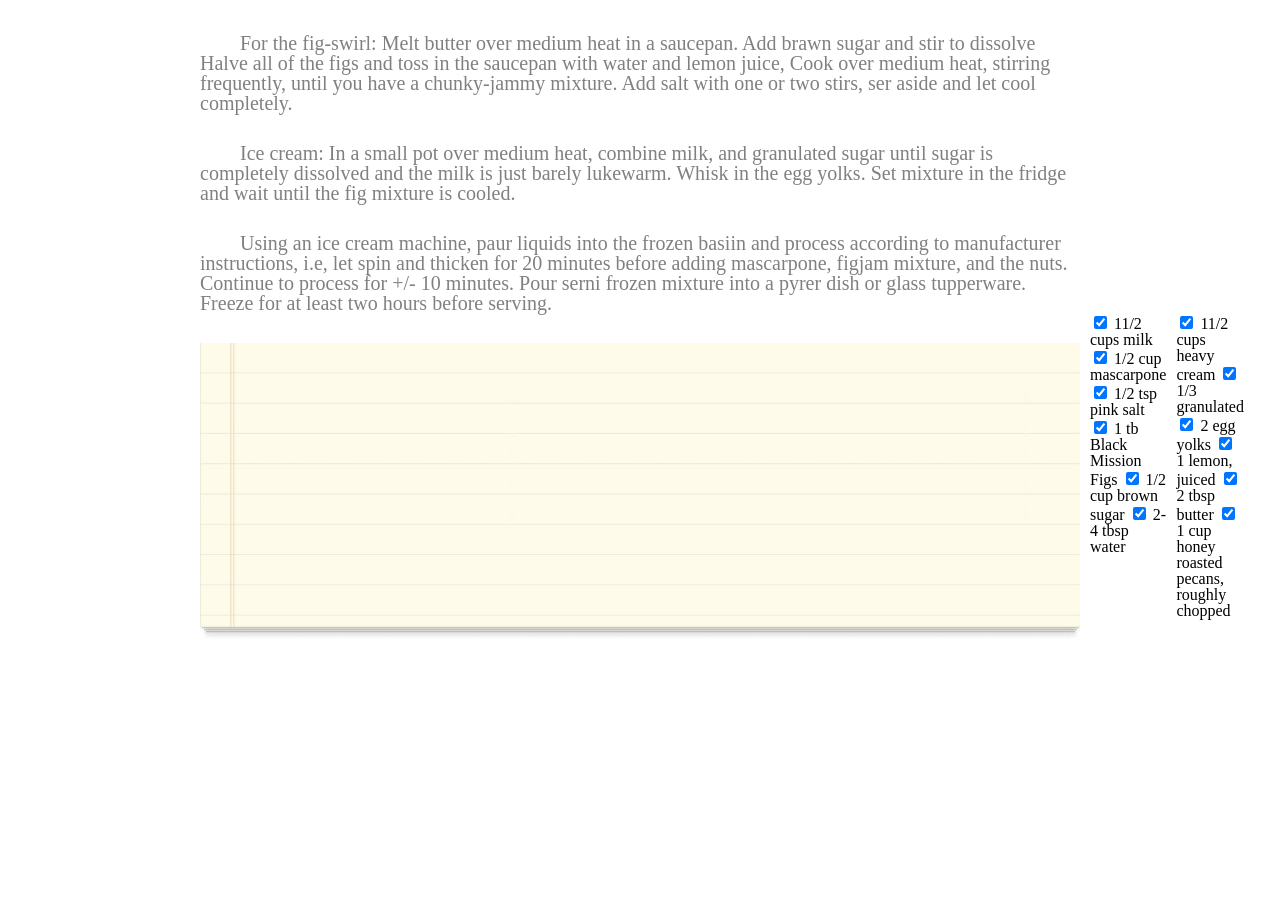
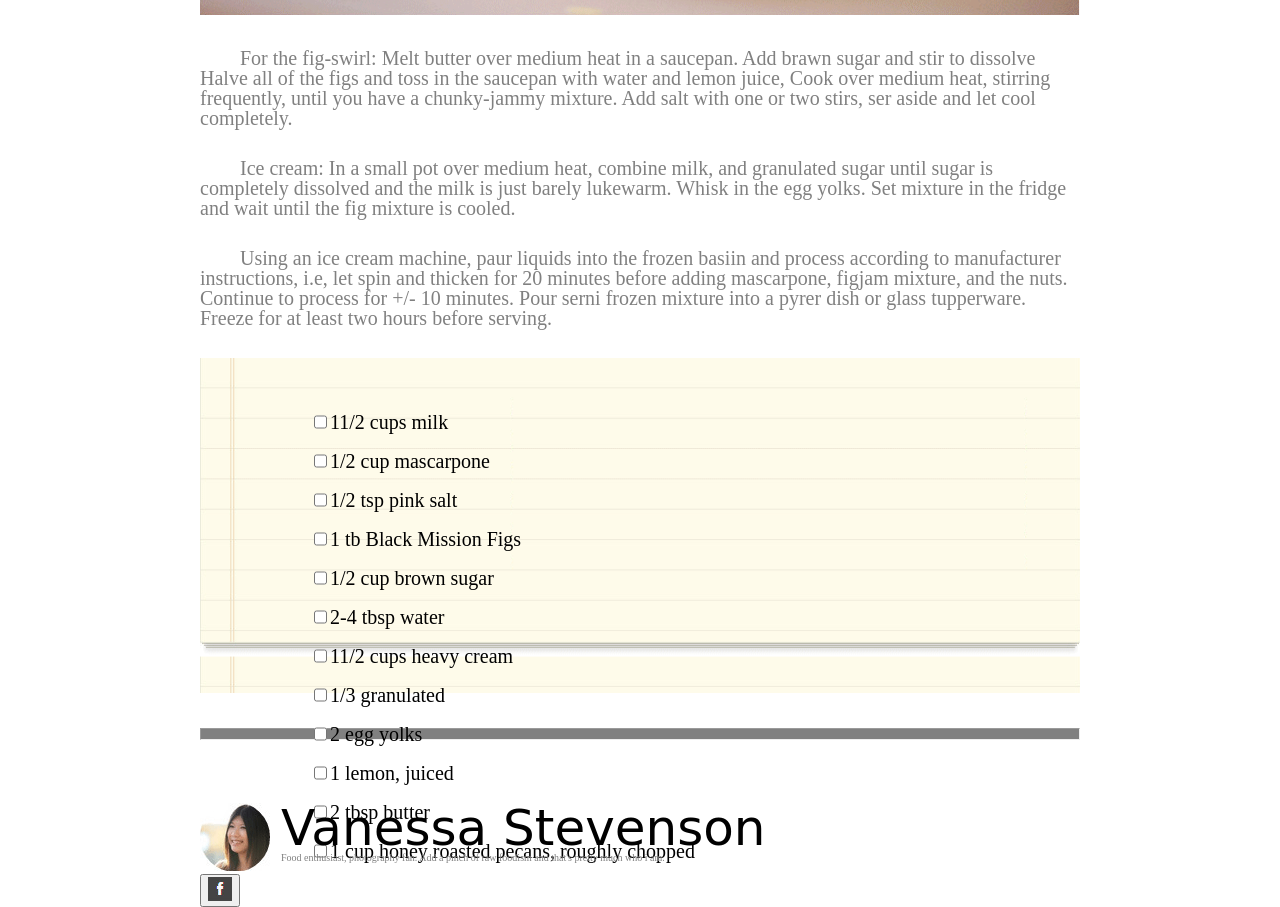
Before and after one commit to a1abed1a/Chocolate-Pizza, a plain HTML site: page index.html in a window 1280 px wide. Shown: the part 833-1740 px from the top of the page. Before the commit the page ends 1507 px from the top, so only its background shows below. Drawn offline with Linux system fonts and the light colour scheme.

Commit message:
done main

```diff
--- a/css/style.css
+++ b/css/style.css
@@ -15,7 +15,8 @@ ul li:nth-of-type(7){
     padding-left: 18px;
 }
 h1{
-    font-size: 30px;
+    font-size: 50px;
+    font-family: Brush Script MT, Brush Script Std, cursive;
 }
 h5{
     font-size: 10px;
@@ -67,21 +68,53 @@ p span{
 }
 
 main section:nth-of-type(3){
-    display: inline-flex;
+    margin-top: 30px;
+    padding-top: 35px;
+    background-image: url(/img/list-bg.png);
+
+    padding-bottom: 50px;
+    background-size: 100%;
+    margin-bottom: 35px;
 }
 
-main section:nth-of-type(3) img{
-    padding-top: 30px;
-    width: 100%;
+
+
+
+
+main section:nth-of-type(3){
+   height: 250px;
+
 }
 
-/* #last{
-    position: relative;
-    text-align: center;
+main section:nth-of-type(3) div ul li{
+    padding-top: 19px;
+    padding-left: 50px;
+    display: flex;
+    font-size: 20px;
+    padding-right: 100px;
+}
 
+main section:nth-of-type(3) div ul{
+    padding-left: 50px;
+    display: inline-block;
+}
+
+/* input:checked {
+    box-shadow: 0 0 0 3px lime;
+    color: red;
+  } */
+
+  input:checked + label {
+    text-decoration: line-through;
+  }
+
+  footer{
+    margin-top: 25px;
+    padding: 0px 200px;
+}
+footer section:nth-of-type(1){
+    display:  inline-flex ;
+}
+/* body{
+    background-color: black;
 } */
-/*
-#last div {
-    position: absolute;
-
-} */
--- a/index.html
+++ b/index.html
@@ -59,55 +59,101 @@
         </section>
 
         <section>
-            <img src="img/list-bg.png" alt="list">
+
 
             <div>
-                <input type="checkbox" id="scales" name="11/2 cups milk" checked>
+                <ul>
+                    <li>
+                        <input type="checkbox" id="scales" name="11/2 cups milk" >
                         <label for="11/2 cups milk">11/2 cups milk</label>
+                    </li>
 
-                <input type="checkbox" id="1/2 cup mascarpone" name="1/2 cup mascarpone" checked>
+                    <li>
+                        <input type="checkbox" id="1/2 cup mascarpone" name="1/2 cup mascarpone" >
                         <label for="1/2 cup mascarpone">1/2 cup mascarpone</label>
+                    </li>
 
-                <input type="checkbox" id="1/2 tsp pink salt" name="1/2 tsp pink salt" checked>
+                    <li>
+                        <input type="checkbox" id="1/2 tsp pink salt" name="1/2 tsp pink salt" >
                 <label for="1/2 tsp pink salt">1/2 tsp pink salt</label>
+            </li>
 
-                <input type="checkbox" id="1 tb Black Mission Figs" name="1 tb Black Mission Figs" checked>
+                    <li>
+                        <input type="checkbox" id="1 tb Black Mission Figs" name="1 tb Black Mission Figs" >
                         <label for="1 tb Black Mission Figs">1 tb Black Mission Figs</label>
+                    </li>
 
-                <input type="checkbox" id="1/2 cup brown sugar" name="1/2 cup brown sugar" checked>
+                    <li>
+                        <input type="checkbox" id="1/2 cup brown sugar" name="1/2 cup brown sugar" >
                         <label for="1/2 cup brown sugar">1/2 cup brown sugar</label>
+                    </li>
 
-                <input type="checkbox" id="2-4 tbsp water" name="2-4 tbsp water" checked>
+                    <li>
+                        <input type="checkbox" id="2-4 tbsp water" name="2-4 tbsp water" >
                         <label for="2-4 tbsp water">2-4 tbsp water</label>
-            </div>
+                    </li>
+                </ul>
 
 
 
-            <div>
 
-                <input type="checkbox" id="11/2 cups heavy cream" name="11/2 cups heavy cream" checked>
+
+
+                <ul>
+                    <li>
+                        <input type="checkbox" id="11/2 cups heavy cream" name="11/2 cups heavy cream" >
                 <label for="11/2 cups heavy cream">11/2 cups heavy cream</label>
+                    </li>
 
-                <input type="checkbox" id="1/3 granulated" name="1/3 granulated" checked>
+                    <li>
+                        <input type="checkbox" id="1/3 granulated" name="1/3 granulated" >
                         <label for="1/3 granulated">1/3 granulated</label>
+                    </li>
 
-                <input type="checkbox" id="2 egg yolks" name="2 egg yolks" checked>
+                    <li>
+                        <input type="checkbox" id="2 egg yolks" name="2 egg yolks" >
                         <label for="2 egg yolks">2 egg yolks</label>
+                    </li>
 
-                <input type="checkbox" id="1 lemon, juiced" name="1 lemon, juiced" checked>
+                    <li>
+                        <input type="checkbox" id="1 lemon, juiced" name="1 lemon, juiced" >
                         <label for="1 lemon, juiced">1 lemon, juiced</label>
+                    </li>
 
-                <input type="checkbox" id="2 tbsp butter" name="2 tbsp butter" checked>
+                    <li>
+
+                        <input type="checkbox" id="2 tbsp butter" name="2 tbsp butter" >
                         <label for="2 tbsp butter">2 tbsp butter</label>
 
-                <input type="checkbox" id="1 cup honey roasted pecans, roughly chopped" name="1 cup honey roasted pecans, roughly chopped" checked>
+                    </li>
+
+                    <li>
+                        <input type="checkbox" id="1 cup honey roasted pecans, roughly chopped" name="1 cup honey roasted pecans, roughly chopped" >
                         <label for="1 cup honey roasted pecans, roughly chopped">1 cup honey roasted pecans, roughly chopped</label>
+                    </li>
+                </ul>
 
             </div>
+
         </section>
+
+        <hr>
+
     </main>
     <footer>
 
+        <section>
+            <img src="img/van-pic.png" alt="pic">
+            <div>
+                <h1>Vanessa Stevenson</h1>
+                <h5>Food enthusiast, photography fan. Add a pinch of raw foodism and that's pretty much who i am.</h5>
+            </div>
+        </section>
+        <section>
+
+                <button><a href="#"><img src="img/fb-icon.png" alt="fb"></a></button>
+
+        </section>
     </footer>
 </body>
 
```
Lines whose indentation alone changed are shown as unchanged.
